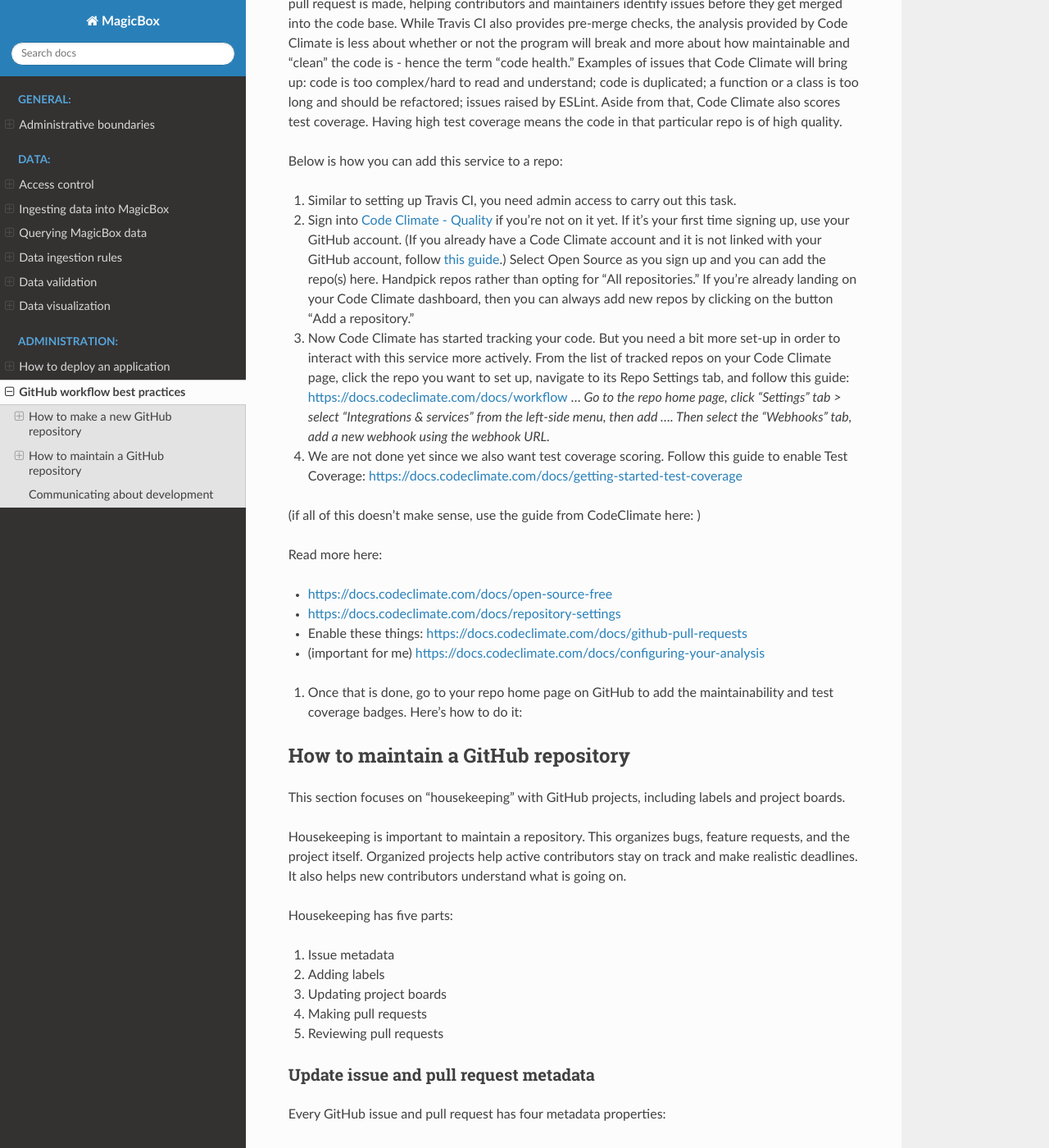
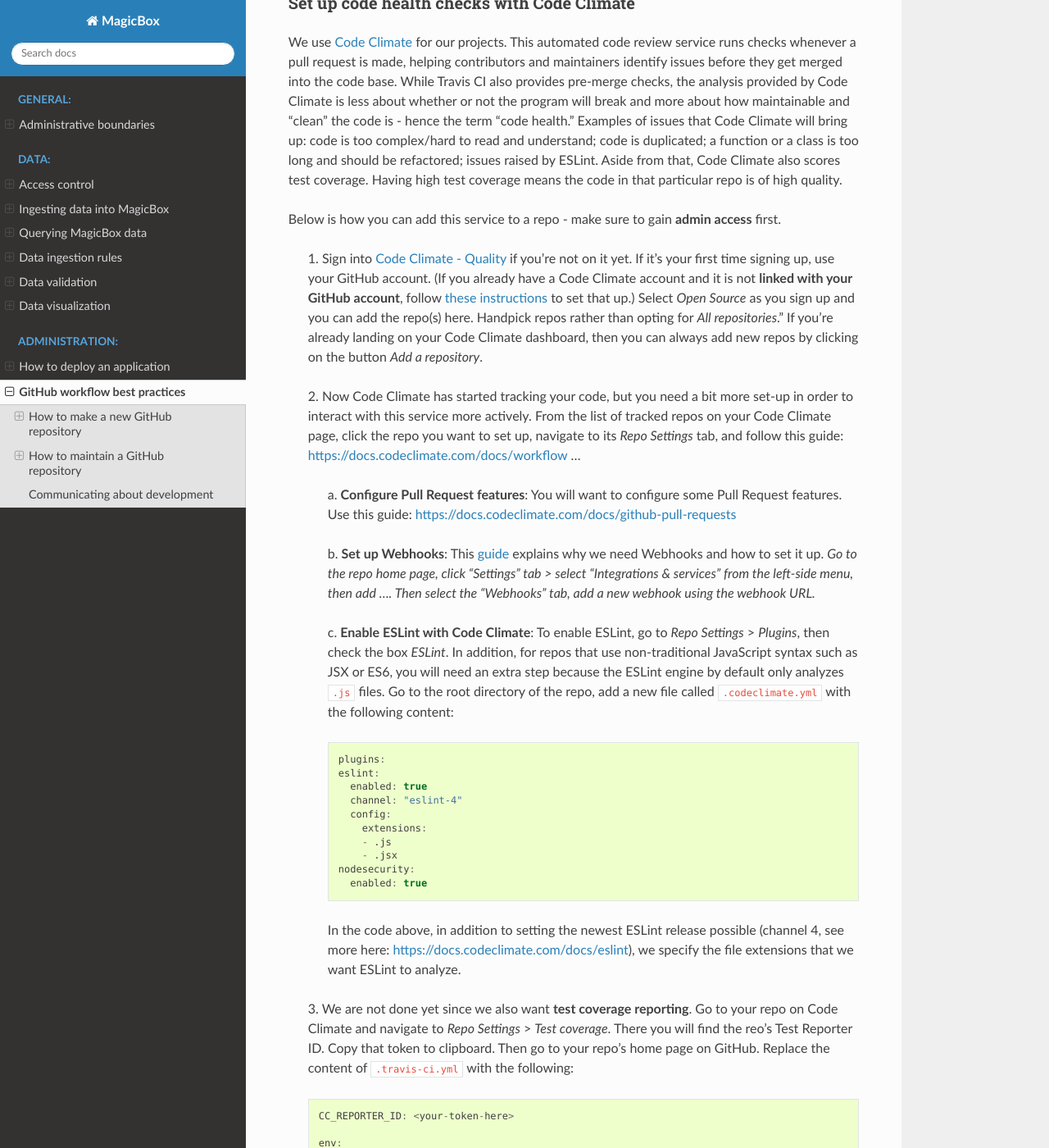
Before and after one commit to unicef/magicbox, a Sphinx documentation site: the page built from docs/admin/github-workflow.rst, in a window 1280 px wide and 1400 px high, scrolled down 4744 px. Shown: the whole window at 82% size. Built offline with Sphinx 7.4.7 and the Read the Docs theme 2.0.0, drawn with Linux system fonts in a browser that asks for light colours; some of the changed text lies outside the part shown.

Commit message:
Continue revising the draft

```diff
--- a/docs/admin/github-workflow.rst
+++ b/docs/admin/github-workflow.rst
@@ -117,7 +117,7 @@
 
    Click the *Labels* button towards the right of the search bar
 
-A good example of labels is `here <https://github.com/unicef/magicbox/labels>`_ on the `unicef/magicbox`_ repository. (To view the color code for a given label, click the "Edit" on its row.)
+A good example of labels is `here <https://github.com/unicef/magicbox/labels>`_ on the `unicef/magicbox`_ repository. (To view the color code for a given label, click the *Edit* on its row.)
 
 Not all of these labels will be helpful for a new project.
 Take ones that make sense, and make new labels specific to the project, if needed.
@@ -129,51 +129,134 @@
 
 *FYI*: `Why we need CI <https://github.com/unicef/magicbox/issues/6>`_
 
-After his research, Justin (`@jwflory <https://github.com/jwflory>`_) - one of our former interns - `decided <https://github.com/unicef/magicbox-aggregate-mobility/issues/11>`_ to select `Travis CI <https://travis-ci.com/>`_ for our repos. Below is how you can add this service to a repo:
+After his research, Justin (`@jwflory <https://github.com/jwflory>`_) - one of our former interns - `decided <https://github.com/unicef/magicbox-aggregate-mobility/issues/11>`_ to select `Travis CI <https://travis-ci.com/>`_ for our repos.
+Below is how you can add this service to a repo:
 
- #. Make sure you have the admin access to the repo. (New core developers can gain such access across multiple repos if `@mikefab <https://github.com/mikefab>`_ or one of the people in charge adds them to the `MagicBox Admins team <https://github.com/orgs/unicef/teams/magicbox-admins/members>`_.)
- #. If you are *not* on Travis CI yet, browse to `travis-ci.com <https://travis-ci.com/>`_ and log in with your GitHub account. Along the way, you will have the option to add any repo to Travis CI. Select "Only select repositories" and choose ``unicef/<the-repo-of-interest>`` from the drop-down list. **NOTE**: As of 07/2018, we still go by handpicking repos rather than adding every repo to Travis CI, although this policy might change in the future. Once you arrive at your Travis CI Profile page, you will see the list of all repos currently under Travis CI tracking (whether from your personal account or the unicef GitHub account).
- #. Now go to the repo's home page, click on the **Settings** tab, then select **Integrations & services** from the left-side menu. If everything is properly set up in the previous step, you should see Travis CI under the Installed GitHub Apps.
- #. Go to the root directory of the repo and add a new file called ``.travis.yml``. Place the following content in that file:
+ 1. Make sure you have the **admin access** to the repo.
+ (New core developers can gain such access across multiple repos if `@mikefab <https://github.com/mikefab>`_ or one of the people in charge adds them to the `MagicBox Admins team <https://github.com/orgs/unicef/teams/magicbox-admins/members>`_.)
+
+ 2. If you are not on Travis CI yet, browse to `travis-ci.com <https://travis-ci.com/>`_ and log in with your GitHub account.
+ Along the way, you will have the option to add any repo to Travis CI.
+ Select *Only select repositories* and choose ``unicef/<the-repo-of-interest>`` from the drop-down list.
+ **NOTE**: As of 07/2018, we still go by handpicking repos rather than adding every repo to Travis CI, although this policy might change in the future.
+ Once you arrive at your Travis CI Profile page, you will see the list of all repos currently under Travis CI tracking (whether from your personal account or the *unicef* GitHub account).
+
+ 3. Now go to the repo's home page, click on the *Settings* tab, then select *Integrations & services* from the left-side menu.
+ If everything is properly set up in the previous step, you should see Travis CI under *Installed GitHub Apps*.
+
+ 4. Go to the root directory of the repo and add a new file called ``.travis.yml``.
+ Place the following content in that file:
+
+ .. code-block:: javascript
+
+  language: node_js
+  node_js:
+    - "8"
+  cache:
+    directories:
+      - "node_modules"
+
+ (If all of this doesn't make sense, use the following `Getting Started guide <https://docs.travis-ci.com/user/getting-started/>`_ by Travis CI.)
+
+ 5. The last step is to add the Travis CI badge to the repo's README.
+ Go to the Travis CI page of the repo - the URL probably looks like this: ``htps://travis-ci.com/unicef/the-repo-of-interest``.
+ Find the status symbol next to your repo's name (the little bar to the right of the Octocat).
+ Click on it to generate the code block you'll put into your README, by selecting Markdown from the second dropdown menu when the Status Image window pops up (if unclear, see `this guide <https://docs.travis-ci.com/user/status-images/>`_).
+ Copy the code snippet and place it on top of your repo's README file, just under the repo's name.
+
+.. _set-up-code-health-checks:
+
+Set up code health checks with Code Climate
+============================================
+
+We use `Code Climate <https://codeclimate.com/>`_ for our projects.
+This automated code review service runs checks whenever a pull request is made, helping contributors and maintainers identify issues before they get merged into the code base.
+While Travis CI  also provides pre-merge checks, the analysis provided by Code Climate is less about whether or not the program will break and more about how maintainable and "clean" the code is - hence the term "code health."
+Examples of issues that Code Climate will bring up: code is too complex/hard to read and understand; code is duplicated; a function or a class is too long and should be refactored; issues raised by ESLint.
+Aside from that, Code Climate also scores test coverage.
+Having high test coverage means the code in that particular repo is of high quality.
+
+Below is how you can add this service to a repo - make sure to gain **admin access** first.
+
+ 1. Sign into `Code Climate - Quality <https://codeclimate.com/dashboard>`_ if you're not on it yet.
+ If it's your first time signing up, use your GitHub account.
+ (If you already have a Code Climate account and it is not **linked with your GitHub account**, follow `these instructions <https://docs.codeclimate.com/docs/linkingunlinking-my-github-user>`_ to set that up.)
+ Select *Open Source* as you sign up and you can add the repo(s) here.
+ Handpick repos rather than opting for *All repositories*."
+ If you're already landing on your Code Climate dashboard, then you can always add new repos by clicking on the button *Add a repository*.
+
+ 2. Now Code Climate has started tracking your code, but you need a bit more set-up in order to interact with this service more actively.
+ From the list of tracked repos on your Code Climate page, click the repo you want to set up, navigate to its *Repo Settings* tab, and follow this guide: https://docs.codeclimate.com/docs/workflow ...
+
+  a. **Configure Pull Request features**:
+  You will want to configure some Pull Request features. Use this guide: https://docs.codeclimate.com/docs/github-pull-requests
+
+  b. **Set up Webhooks**:
+  This `guide <https://docs.codeclimate.com/v1.0/docs/installing-code-climates-webhook>`_ explains why we need Webhooks and how to set it up.
+  *Go to the repo home page, click "Settings" tab > select "Integrations & services" from the left-side menu, then add .... Then select the "Webhooks" tab, add a new webhook using the webhook URL.*
+
+  c. **Enable ESLint with Code Climate**:
+  To enable ESLint, go to *Repo Settings* > *Plugins*, then check the box *ESLint*.
+  In addition, for repos that use non-traditional JavaScript syntax such as JSX or ES6, you will need an extra step because the ESLint engine by default only analyzes ``.js`` files.
+  Go to the root directory of the repo, add a new file called ``.codeclimate.yml`` with the following content:
 
   .. code-block:: javascript
 
-   language: node_js
-   node_js:
-     - "8"
-   cache:
-     directories:
-       - "node_modules"
+   plugins:
+   eslint:
+     enabled: true
+     channel: "eslint-4"
+     config:
+       extensions:
+       - .js
+       - .jsx
+   nodesecurity:
+     enabled: true
 
-  (If all of this doesn't make sense, use the following `Getting Started guide <https://docs.travis-ci.com/user/getting-started/>`_ by Travis CI.)
+  In the code above, in addition to setting the newest ESLint release possible (channel 4, see more here: https://docs.codeclimate.com/docs/eslint), we specify the file extensions that we want ESLint to analyze.
 
- 5. The last step is to add the Travis CI badge to the repo's README. Go to the Travis CI page of the repo - the URL probably looks like this: ``htps://travis-ci.com/unicef/the-repo-of-interest``. Find the status symbol next to your repo's name (the little bar to the right of the Octocat). Click on it to generate the code block you'll put into your README, by selecting Markdown from the second dropdown menu when the Status Image window pops up (see the guide `here <https://docs.travis-ci.com/user/status-images/>`_). Copy the code snippet and place it on top of your repo's README file, just under the repo's name.
+ 3. We are not done yet since we also want **test coverage reporting**.
+ Go to your repo on Code Climate and navigate to *Repo Settings* > *Test coverage*.
+ There you will find the reo's Test Reporter ID.
+ Copy that token to clipboard.
+ Then go to your repo's home page on GitHub.
+ Replace the content of ``.travis-ci.yml`` with the following:
 
-.. _set-up-code-health-checks:
+ .. code-block:: javascript
 
-Set up code health checks with CodeClimate
-==========================================
+  CC_REPORTER_ID: <your-token-here>
 
-We use `Code Climate <https://codeclimate.com/>`_ for our projects. This automated code review service runs checks whenever a pull request is made, helping contributors and maintainers identify issues before they get merged into the code base. While Travis CI  also provides pre-merge checks, the analysis provided by Code Climate is less about whether or not the program will break and more about how maintainable and "clean" the code is - hence the term "code health." Examples of issues that Code Climate will bring up: code is too complex/hard to read and understand; code is duplicated; a function or a class is too long and should be refactored; issues raised by ESLint. Aside from that, Code Climate also scores test coverage. Having high test coverage means the code in that particular repo is of high quality.
+  env:
+    global:
+      - CC_TEST_REPORTER_ID=<your-token-here>
 
-Below is how you can add this service to a repo:
+  language: node_js
+  node_js:
+    - "8"
+  cache:
+    directories:
+      - "node_modules"
 
-#. Similar to setting up Travis CI, you need admin access to carry out this task.
-#. Sign into `Code Climate - Quality <https://codeclimate.com/dashboard>`_ if you're not on it yet. If it's your first time signing up, use your GitHub account. (If you already have a Code Climate account and it is not linked with your GitHub account, follow `this guide <https://docs.codeclimate.com/docs/linkingunlinking-my-github-user>`_.) Select Open Source as you sign up and you can add the repo(s) here. Handpick repos rather than opting for "All repositories." If you're already landing on your Code Climate dashboard, then you can always add new repos by clicking on the button "Add a repository."
-#. Now Code Climate has started tracking your code. But you need a bit more set-up in order to interact with this service more actively. From the list of tracked repos on your Code Climate page, click the repo you want to set up, navigate to its Repo Settings tab, and follow this guide: https://docs.codeclimate.com/docs/workflow ... *Go to the repo home page, click "Settings" tab > select "Integrations & services" from the left-side menu, then add .... Then select the "Webhooks" tab, add a new webhook using the webhook URL.*
-#. We are not done yet since we also want test coverage scoring. Follow this guide to enable Test Coverage: https://docs.codeclimate.com/docs/getting-started-test-coverage
+  before_script:
+    - curl -L https://codeclimate.com/downloads/test-reporter/test-reporter-latest-linux-amd64 > ./cc-test-reporter
+    - chmod +x ./cc-test-reporter
+    - ./cc-test-reporter before-build
+  after_script:
+    - ./cc-test-reporter after-build --exit-code $TRAVIS_TEST_RESULT
 
-(if all of this doesn't make sense, use the guide from CodeClimate here: )
+ Follow this guide to enable Test Coverage: https://docs.codeclimate.com/docs/getting-started-test-coverage
+
+ (if all of this doesn't make sense, use the guide from CodeClimate here: https://docs.codeclimate.com/docs/open-source-free#section-adding-an-oss-github-repo-to-code-climate)
 
 Read more here:
 
-- https://docs.codeclimate.com/docs/open-source-free
-- https://docs.codeclimate.com/docs/repository-settings
 - Enable these things: https://docs.codeclimate.com/docs/github-pull-requests
-- (important for me) https://docs.codeclimate.com/docs/configuring-your-analysis
+- If you don't have admin access to a repo but still want to track its detailed code health analysis, go to its README on GitHub, click on its Maintainability badge, and *star* it to add this repo to your Code Climate dashboard. If unclear, `see this guide <https://docs.codeclimate.com/docs/adding-an-oss-repo-to-your-dashboard#section-adding-an-oss-repo-to-your-dashboard>`_.
 
-#. Once that is done, go to your repo home page on GitHub to add the maintainability and test coverage badges. Here's how to do it:
-
+ 4. Once that is done, go to your repo home page on GitHub to add the maintainability and test coverage badges.
+ Here's how to do it:
+ Head to your repo on Code Climate and click on *Repo Settings* > *Badges*.
+ Select the format of your choice and copy that code snippet to the top of the repo's README, just under the repo's name. (This `guide <https://docs.codeclimate.com/docs/overview#section-badges>`_ has good screenshots to clarify this step.)
 
 ***********************************
 How to maintain a GitHub repository
```
